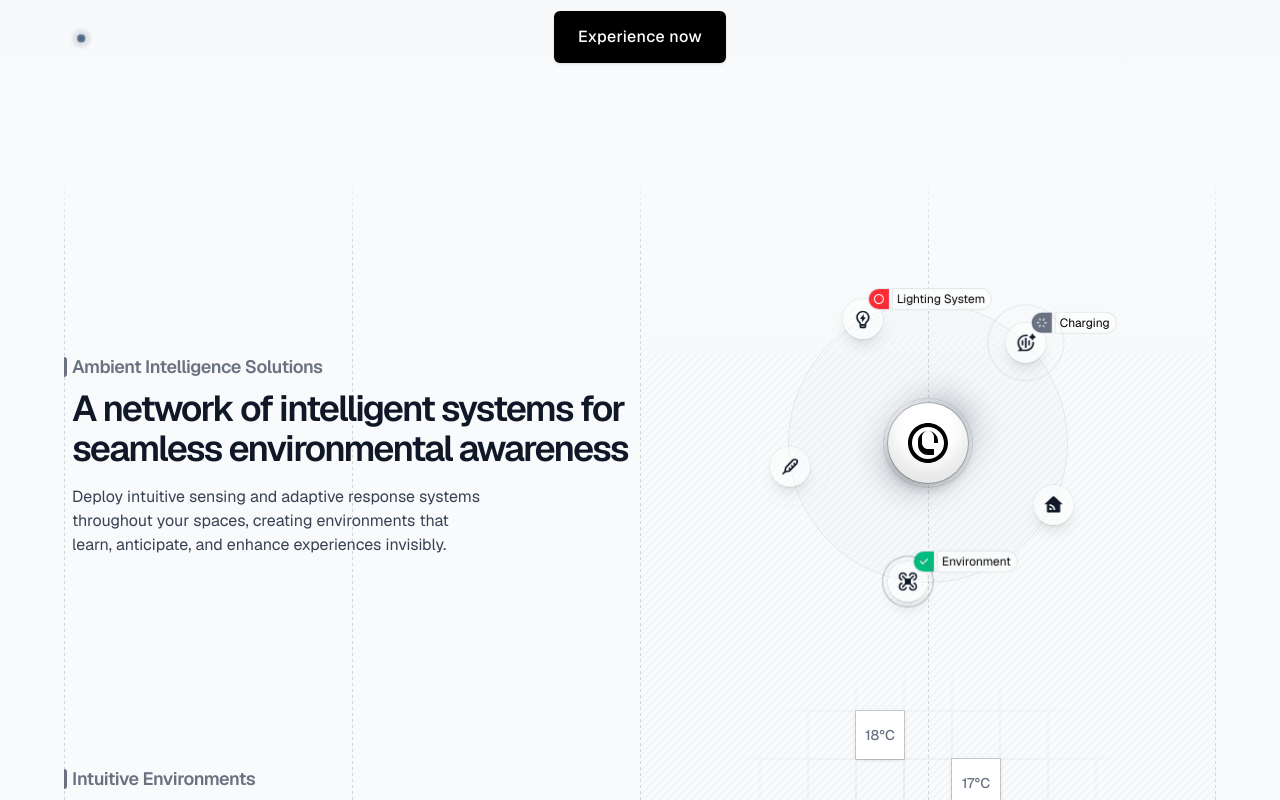
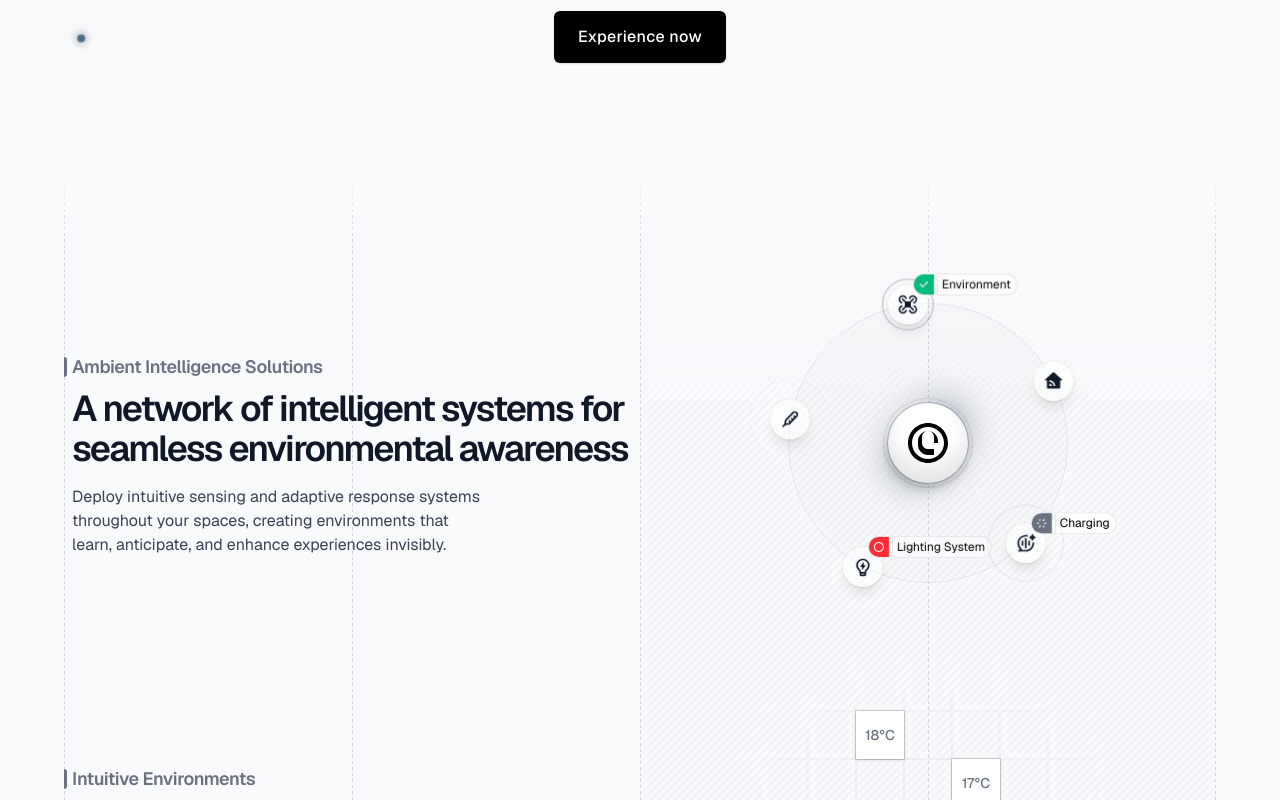
Before and after one commit to jasontech1998/silhouette-exercise, a Next.js app: page / in a window 1280 px wide. Shown: the part 591-1391 px from the top of the page. Built offline with nearby package versions, Linux system fonts and the light colour scheme.

Commit message:
improve the orbit component

```diff
--- a/src/app/globals.css
+++ b/src/app/globals.css
@@ -217,3 +217,36 @@
     opacity: 0.8;
   }
 }
+
+@keyframes orbit-spin {
+  from {
+    transform: rotate(0deg);
+  }
+  to {
+    transform: rotate(360deg);
+  }
+}
+
+@media (prefers-reduced-motion: reduce) {
+  .orbit-container * {
+    animation-duration: 0s !important;
+    transition-duration: 0s !important;
+  }
+}
+
+@keyframes float {
+  0% {
+    transform: translateY(0) translateX(0);
+    opacity: 0;
+  }
+  25% {
+    opacity: 0.5;
+  }
+  75% {
+    opacity: 0.5;
+  }
+  100% {
+    transform: translateY(-100px) translateX(20px);
+    opacity: 0;
+  }
+}
--- a/src/components/Orbit.tsx
+++ b/src/components/Orbit.tsx
@@ -1,4 +1,9 @@
-interface OrbitingObjectProps {
+"use client"
+
+import { cx } from "@/lib/utils"
+import type React from "react"
+
+export interface OrbitingObjectProps {
   /** Radius of the orbit in pixels */
   radiusPx?: number
   /** Center element */
@@ -11,6 +16,18 @@ interface OrbitingObjectProps {
   durationSeconds?: number
   /** Keep orbiting upright */
   keepUpright?: boolean
+  /** Direction of rotation (clockwise or counter-clockwise) */
+  direction?: "clockwise" | "counter-clockwise"
+  /** Custom class for the container */
+  className?: string
+  /** Custom class for the orbital path */
+  pathClassName?: string
+  /** Whether to show the orbital path */
+  showPath?: boolean
+  /** Whether animations should play (useful for pausing) */
+  isAnimating?: boolean
+  /** Prefer reduced motion for accessibility */
+  respectReducedMotion?: boolean
 }
 
 export const Orbit = ({
@@ -20,43 +37,85 @@ export const Orbit = ({
   defaultObjectSize = 32,
   durationSeconds = 8,
   keepUpright = false,
+  direction = "counter-clockwise",
+  className,
+  pathClassName,
+  showPath = true,
+  isAnimating = true,
+  respectReducedMotion = true,
 }: OrbitingObjectProps) => {
   const orbitDiameter = radiusPx * 2
   const containerSize = orbitDiameter + defaultObjectSize
   const initialOffset = radiusPx + defaultObjectSize / 2
 
+  // Handle reduced motion preference
+  const prefersReducedMotionQuery =
+    typeof window !== "undefined"
+      ? window.matchMedia("(prefers-reduced-motion: reduce)")
+      : { matches: false }
+  const shouldReduceMotion =
+    respectReducedMotion && prefersReducedMotionQuery.matches
+
+  // Determine animation direction
+  const animationDirection =
+    direction === "counter-clockwise" ? "reverse" : "normal"
+
   const positionedObjects = orbitingObjects.map((object, index) => {
     const delaySeconds = -(index * (durationSeconds / orbitingObjects.length))
+    const angle = (360 / orbitingObjects.length) * index
+
+    // For reduced motion or when animations are paused, position objects statically
+    const staticPosition =
+      !isAnimating || shouldReduceMotion
+        ? {
+            transform: `rotate(${angle}deg) translateX(${radiusPx}px)`,
+            transformOrigin: "center center",
+          }
+        : {}
 
     return (
       <div
         key={index}
         className="absolute flex items-center justify-center"
         style={{
-          animationName: "spin",
+          ...staticPosition,
+          ...(!shouldReduceMotion && isAnimating
+            ? {
+                animationName: "orbit-spin",
                 animationDuration: `${durationSeconds}s`,
                 animationTimingFunction: "linear",
                 animationIterationCount: "infinite",
                 animationDelay: `${delaySeconds}s`,
+                animationDirection,
+                animationPlayState: isAnimating ? "running" : "paused",
+              }
+            : {}),
           transformOrigin: `calc(50% + ${radiusPx}px) 50%`,
           left: `calc(50% - ${initialOffset}px)`,
           top: `calc(50% - ${defaultObjectSize / 2}px)`,
           width: `${defaultObjectSize}px`,
           height: `${defaultObjectSize}px`,
         }}
+        aria-hidden="true"
       >
         {/* Counter-rotating container to keep object upright */}
         <div
           className="flex h-full w-full items-center justify-center"
           style={
-            keepUpright
+            keepUpright && !shouldReduceMotion && isAnimating
               ? {
-                  animationName: "spin",
+                  animationName: "orbit-spin",
                   animationDuration: `${durationSeconds}s`,
                   animationTimingFunction: "linear",
                   animationIterationCount: "infinite",
                   animationDelay: `${delaySeconds}s`,
-                  animationDirection: "reverse",
+                  animationDirection:
+                    direction === "clockwise" ? "reverse" : "normal",
+                  animationPlayState: isAnimating ? "running" : "paused",
+                }
+              : keepUpright && shouldReduceMotion
+                ? {
+                    transform: `rotate(${-angle}deg)`,
                   }
                 : undefined
           }
@@ -68,27 +127,40 @@ export const Orbit = ({
   })
 
   return (
+    <>
       <div
-      className="relative flex items-center justify-center"
+        className={cx(
+          "orbit-container relative flex items-center justify-center",
+          className,
+        )}
         style={{
           width: `${containerSize}px`,
           height: `${containerSize}px`,
         }}
+        role="presentation"
       >
         {/* Orbital path */}
+        {showPath && (
           <div
-        className="absolute animate-pulse rounded-full border border-gray-300 bg-gray-500/5"
+            className={cx(
+              "absolute rounded-full border border-gray-300 bg-gray-500/5 dark:border-gray-700 dark:bg-gray-800/10",
+              isAnimating && !shouldReduceMotion && "animate-pulse",
+              pathClassName,
+            )}
             style={{
               width: `${orbitDiameter}px`,
               height: `${orbitDiameter}px`,
             }}
+            aria-hidden="true"
           />
+        )}
 
         {/* Orbiting objects */}
         {positionedObjects}
 
         {/* Center object (children) */}
-      {children}
+        <div className="relative z-10">{children}</div>
       </div>
+    </>
   )
 }
```
Lines whose indentation alone changed are shown as unchanged.
